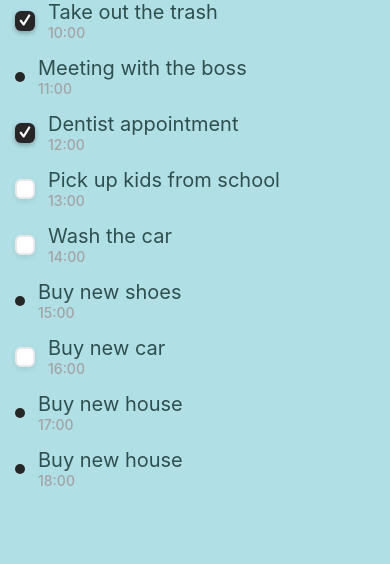
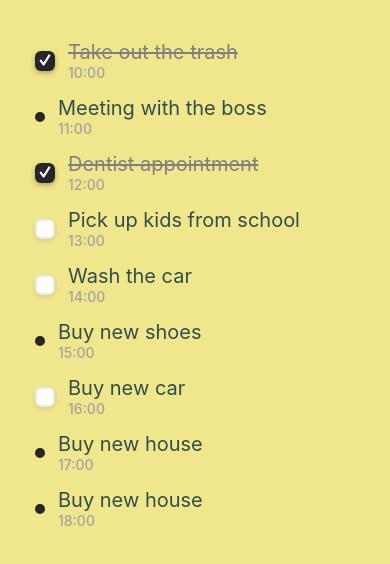
Before and after one commit to LeoSebastian23/Mobile-Tasks-ReactNativeAPP, a React Native app: screen / in a window 390 px wide. Shown: the top 564 px of the page. Built offline with nearby package versions, Linux system fonts and the light colour scheme.

Commit message:
diseño de screens
diseño basico de home

```diff
--- a/App.js
+++ b/App.js
@@ -1,22 +1,7 @@
-import {SafeAreaView, StyleSheet, View,Text } from 'react-native';
-import List from './components/List';
-import CustomSafeAreaView from './CustomSafeAreaView';
+import Home from "./screens/home";
 
 export default function App() {
   return (
-    <CustomSafeAreaView>
-      <List></List>
-    </CustomSafeAreaView>
-
+    <Home></Home>
   );
 }
-
-const styles = StyleSheet.create({
-  container: {
-    flex: 1,
-    backgroundColor: '#fff',
-    alignItems: 'center',
-    justifyContent: 'center',
-    marginTop: 40,
-  },
-});
--- a/CustomSafeAreaView.jsx
+++ b/CustomSafeAreaView.jsx
@@ -7,7 +7,7 @@ function CustomSafeAreaView({ children }) {
       style={{
         flex: 1,
         paddingTop: Platform.OS === 'android' ? StatusBar.currentHeight : 0,
-        backgroundColor:'#b0e0e6'
+        backgroundColor:'#f0e68c'
       }}
     >
       {children}
--- a/components/List.js
+++ b/components/List.js
@@ -15,9 +15,7 @@ export default function List(){
             isCompleted={item.isCompleted}
             isToday={item.isToday}
             hour={item.hour}
-
             />
-
     }
         />
     )
--- a/components/ListItem.js
+++ b/components/ListItem.js
@@ -8,8 +8,7 @@ export default function ListItem({
     isCompleted,
     isToday,
     hour
-}){  console.log('isCompleted:', isCompleted);
-    console.log('isToday:', isToday);
+}){
     return(
         <View style={styles.container}>
             <Checkbox
@@ -20,8 +19,13 @@ export default function ListItem({
                 hour={hour}
             />
             <View>
-                <Text style={styles.text}>{text}</Text>
-            <Text style={styles.time}>{hour}</Text>
+                <Text  style={
+                    isCompleted
+                    ? [styles.text,{textDecorationLine :'line-through'}, {color :'gray'}]
+                    : [styles.text]
+                }
+                >{text}</Text>
+                <Text style={styles.time}>{hour}</Text>
             </View>
 
         </View>
--- a/package.json
+++ b/package.json
@@ -12,7 +12,7 @@
     "expo": "~49.0.11",
     "expo-status-bar": "~1.6.0",
     "react": "18.2.0",
-    "react-native": "0.72.4"
+    "react-native": "0.72.5"
   },
   "devDependencies": {
     "@babel/core": "^7.20.0"
--- /dev/null
+++ b/screens/home.js
@@ -0,0 +1,26 @@
+import {SafeAreaView, StyleSheet, View,Text } from 'react-native';
+import List from '../components/List';
+import CustomSafeAreaView from '../CustomSafeAreaView';
+
+export default function Home() {
+  return (
+    <CustomSafeAreaView>
+        <View style={styles.container}>
+            <List></List>
+        </View>
+
+    </CustomSafeAreaView>
+
+  );
+}
+
+const styles = StyleSheet.create({
+  container: {
+    flex: 1,
+    paddingTop:40,
+    paddingLeft:20,
+    //alignItems: 'center',
+    //justifyContent: 'center',
+
+  },
+});
```
Also changed, not shown: 1 other file (tests, documents, lock files or other folders).
